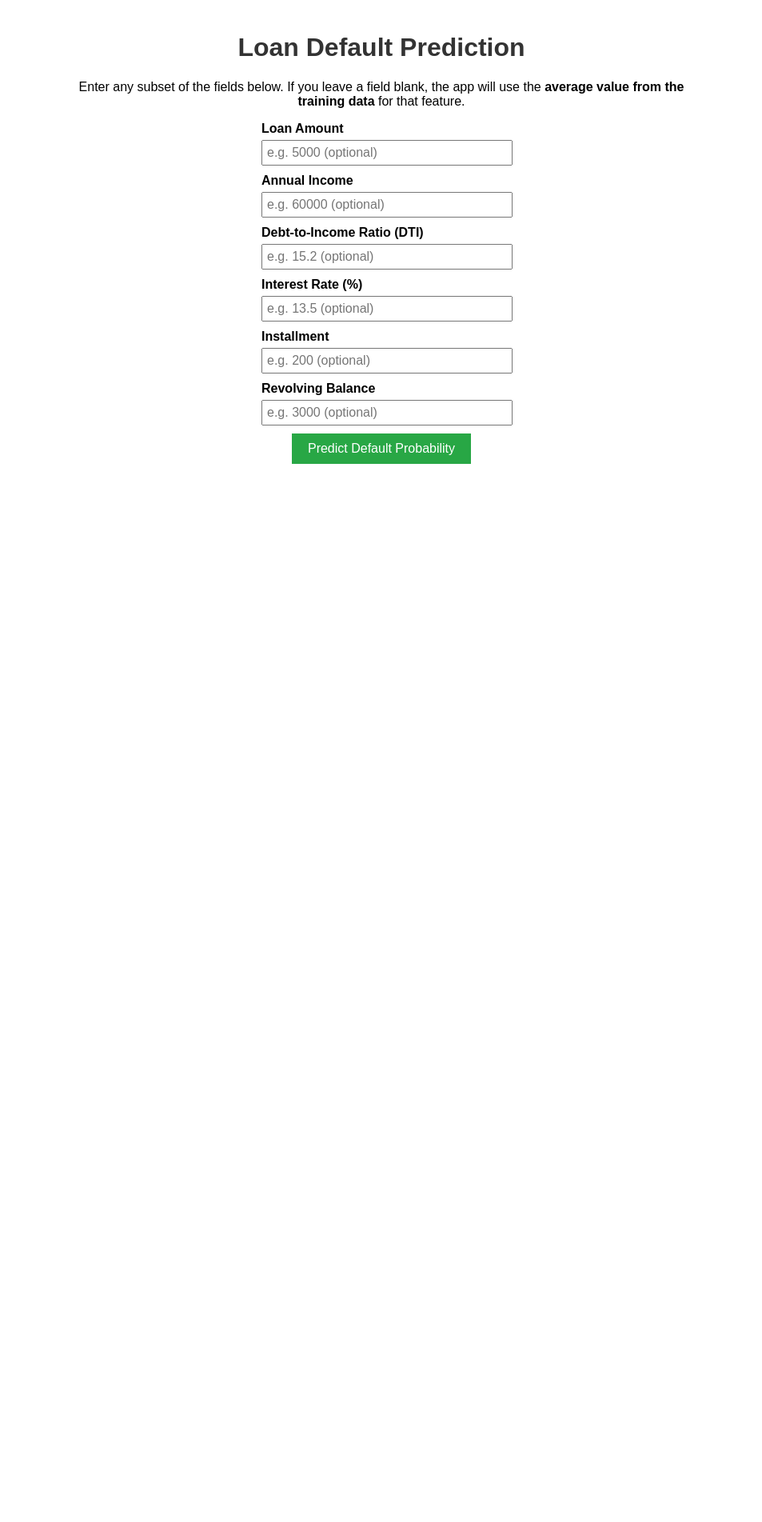
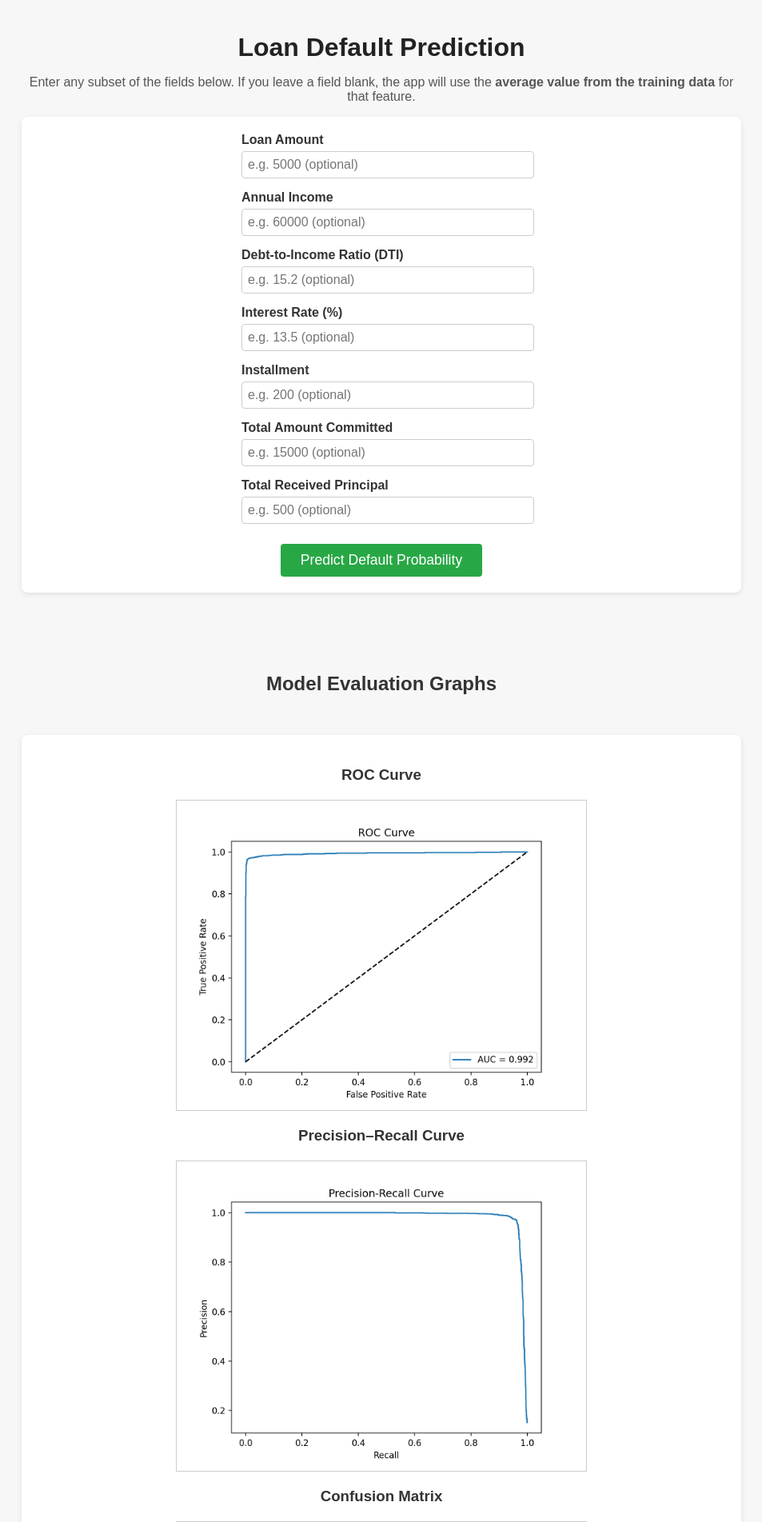
Before and after one commit to jadenhsiaoo/BA305-Webapp-LogRegression, a Flask app: page / in a window 1280 px wide. Shown: the top 1903 px of the page at 80% size, without its empty margins (163-1116 px from the left). Before the commit the page ends 580 px from the top, so only its background shows below. Run offline with Flask 3, Linux system fonts and the light colour scheme; parts of the project's set-up code (start-up, migrations or seed data) failed here and were passed over.

Commit message:
Updating Input Features and Styling

```diff
--- a/app.py
+++ b/app.py
@@ -1,6 +1,8 @@
 # app.py
 from flask import Flask, render_template, request, jsonify
 from target import load_model_bundle, predict_single
+from flask import send_from_directory
+import os
 
 app = Flask(__name__)
 
@@ -30,6 +32,11 @@ def predict():
         "filled_inputs": filled,
     })
 
+# Route to serve evaluation graphs
+@app.route("/results/<path:filename>")
+def results_file(filename):
+    return send_from_directory("results", filename)
+
 
 if __name__ == "__main__":
     app.run(debug=True, port=3000)
--- a/requirements.txt
+++ b/requirements.txt
@@ -3,3 +3,5 @@ pandas
 numpy
 scikit-learn
 joblib
+matplotlib
+seaborn
--- a/static/script.js
+++ b/static/script.js
@@ -16,7 +16,8 @@ document.addEventListener("DOMContentLoaded", function () {
             dti: document.getElementById("dti").value,
             int_rate: document.getElementById("int_rate").value,
             installment: document.getElementById("installment").value,
-            revol_bal: document.getElementById("revol_bal").value
+            funded_amnt: document.getElementById("funded_amnt").value,
+            total_rec_prncp: document.getElementById("total_rec_prncp").value
         };
 
         fetch("/predict", {
--- a/static/style.css
+++ b/static/style.css
@@ -1,26 +1,41 @@
+/* ---------- Global Layout ---------- */
+
 body {
     font-family: Arial, sans-serif;
-    max-width: 800px;
+    max-width: 900px;
     margin: 0 auto;
     padding: 20px;
     text-align: center;
+    background: #f7f7f7;
+    color: #333;
 }
 
 h1 {
-    color: #333;
+    color: #222;
+    margin-bottom: 10px;
 }
+
+p {
+    color: #555;
+}
+
+/* ---------- Form Styling ---------- */
 
 form {
     display: flex;
     flex-direction: column;
     align-items: center;
-    margin-bottom: 20px;
+    margin-bottom: 30px;
+    padding: 20px;
+    background: white;
+    border-radius: 8px;
+    box-shadow: 0px 2px 6px rgba(0,0,0,0.1);
 }
 
 .input-group {
-    margin-bottom: 10px;
+    margin-bottom: 15px;
     width: 100%;
-    max-width: 300px;
+    max-width: 350px;
     display: flex;
     flex-direction: column;
     align-items: flex-start;
@@ -33,21 +48,40 @@ label {
 
 input[type="number"] {
     width: 100%;
-    padding: 5px;
+    padding: 7px;
     font-size: 1em;
+    border: 1px solid #ccc;
+    border-radius: 4px;
 }
 
+input[type="number"]:focus {
+    border-color: #28a745;
+    outline: none;
+}
+
+/* ---------- Button ---------- */
+
 button {
-    padding: 10px 20px;
+    padding: 10px 25px;
     background-color: #28a745;
     color: white;
     border: none;
     cursor: pointer;
-    font-size: 1em;
+    font-size: 1.1em;
+    border-radius: 4px;
+    margin-top: 10px;
+    transition: background-color 0.2s ease;
 }
 
 button:hover {
     background-color: #218838;
+}
+
+/* ---------- Results Section ---------- */
+
+#results {
+    margin-top: 20px;
+    padding: 15px;
 }
 
 #results img {
@@ -55,3 +89,48 @@ button:hover {
     margin-top: 20px;
     border: 1px solid #ddd;
 }
+
+pre {
+    text-align: left;
+    background: #eee;
+    padding: 10px;
+    border-radius: 4px;
+    overflow-x: auto;
+}
+
+/* ---------- Model Evaluation Graphs ---------- */
+
+#evaluation-graphs {
+    margin-top: 50px;
+    padding: 20px;
+    background: white;
+    border-radius: 8px;
+    box-shadow: 0px 2px 6px rgba(0,0,0,0.1);
+}
+
+#evaluation-graphs img {
+    margin: 20px auto;
+    border: 1px solid #ccc;
+    padding: 6px;
+    background: #fff;
+    display: block;
+    width: 500px;
+    max-width: 90%;
+}
+
+/* ---------- Mobile Optimizations ---------- */
+
+@media (max-width: 600px) {
+    body {
+        padding: 10px;
+    }
+
+    form, #evaluation-graphs {
+        padding: 15px;
+    }
+
+    input[type="number"] {
+        font-size: 1em;
+        padding: 6px;
+    }
+}
--- a/templates/index.html
+++ b/templates/index.html
@@ -14,6 +14,7 @@
     </p>
 
     <form id="prediction-form">
+
         <div class="input-group">
             <label for="loan_amnt">Loan Amount</label>
             <input type="number" step="0.01" id="loan_amnt" name="loan_amnt"
@@ -45,9 +46,15 @@
         </div>
 
         <div class="input-group">
-            <label for="revol_bal">Revolving Balance</label>
-            <input type="number" step="0.01" id="revol_bal" name="revol_bal"
-                   placeholder="e.g. 3000 (optional)">
+            <label for="funded_amnt">Total Amount Committed</label>
+            <input type="number" step="0.01" id="funded_amnt" name="funded_amnt"
+                   placeholder="e.g. 15000 (optional)">
+        </div>
+
+        <div class="input-group">
+            <label for="total_rec_prncp">Total Received Principal</label>
+            <input type="number" step="0.01" id="total_rec_prncp" name="total_rec_prncp"
+                   placeholder="e.g. 500 (optional)">
         </div>
 
         <button type="submit">Predict Default Probability</button>
@@ -58,6 +65,27 @@
         <pre id="filled-inputs" style="display:none; text-align:left;"></pre>
     </div>
 
+    <!-- ---------------------------------------------------- -->
+    <!-- MODEL EVALUATION GRAPHS SECTION                      -->
+    <!-- ---------------------------------------------------- -->
+
+    <h2 style="margin-top:40px;">Model Evaluation Graphs</h2>
+
+    <div id="evaluation-graphs" style="text-align:center;">
+
+        <h3>ROC Curve</h3>
+        <img src="/results/roc_curve.png" alt="ROC Curve" style="width:500px;">
+
+        <h3>Precision–Recall Curve</h3>
+        <img src="/results/pr_curve.png" alt="Precision-Recall Curve" style="width:500px;">
+
+        <h3>Confusion Matrix</h3>
+        <img src="/results/confusion_matrix.png" alt="Confusion Matrix" style="width:500px;">
+
+        <h3>Feature Importance</h3>
+        <img src="/results/feature_importance.png" alt="Feature Importance" style="width:500px;">
+    </div>
+
     <script src="{{ url_for('static', filename='script.js') }}"></script>
 </body>
 </html>
```
Also changed, not shown: target.py (+80 -42 lines), results/confusion_matrix.png (added), results/feature_importance.png (added), results/pr_curve.png (added), results/roc_curve.png (added).
